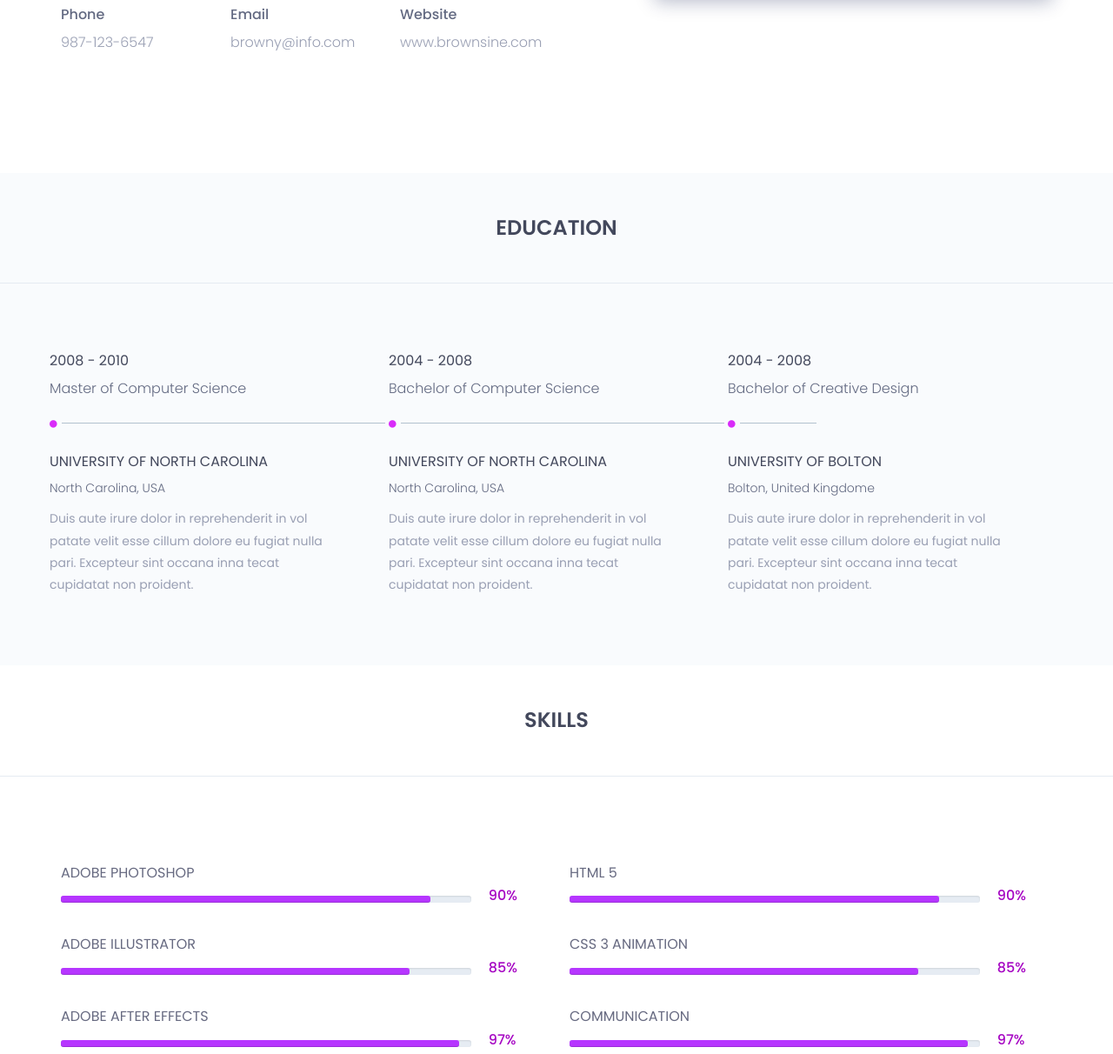
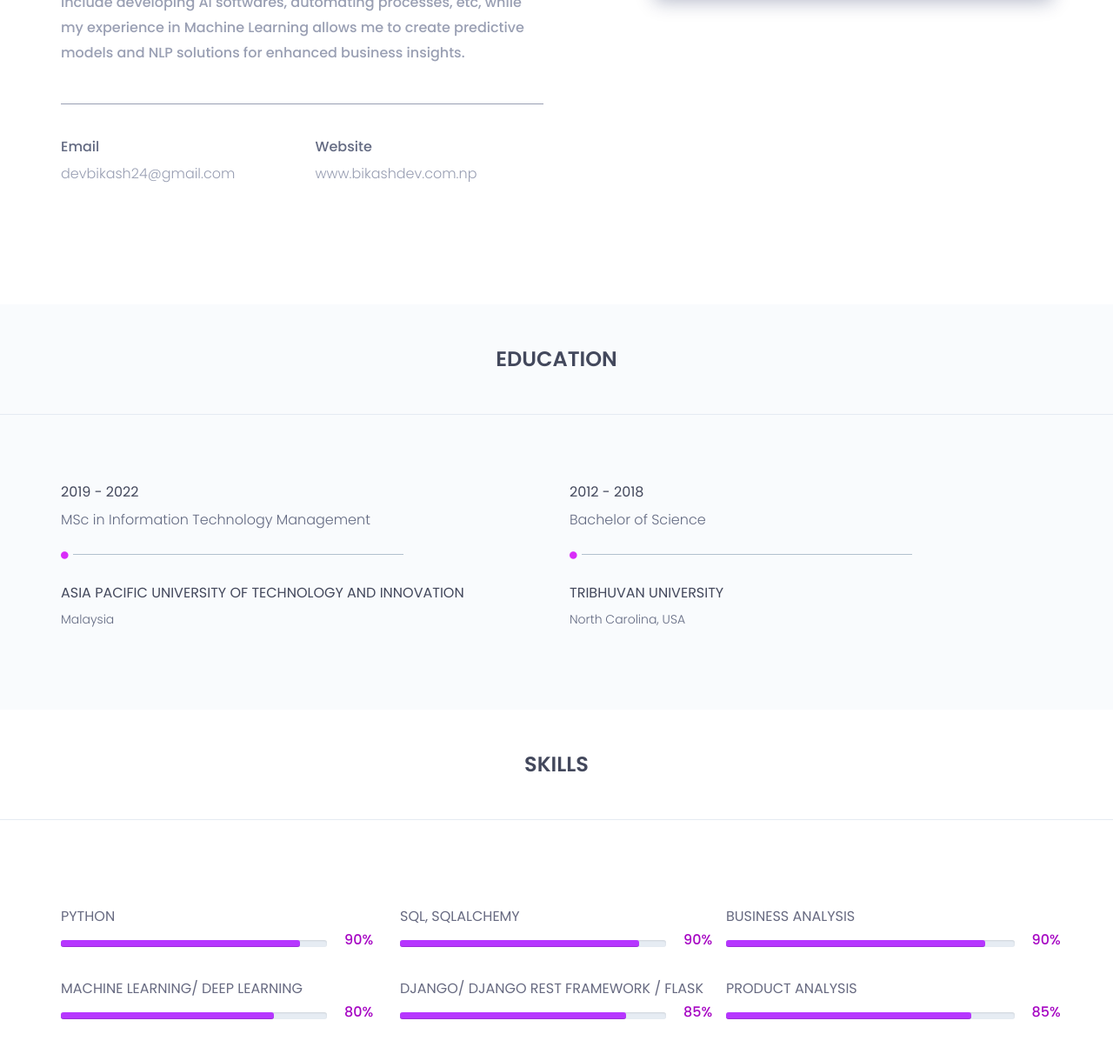
Before and after one commit to devbikash24/BikashDev.github.io, a plain HTML site: page index.html in a window 1280 px wide. Shown: the part 1588-2800 px from the top of the page at 87% size. Drawn offline with nearby package versions, Linux system fonts and the light colour scheme.

Commit message:
more_addition

```diff
--- a/assets/css/style.css
+++ b/assets/css/style.css
@@ -190,7 +190,7 @@ nav.navbar.bootsnav .navbar-toggle i{color: #d92cf9;}
     align-items: center;
     justify-content: center;
     position:relative;
-    background:url(../images/about/welcome-banner.jpg)no-repeat;
+    background:url(../images/about/photo4jpg.jpg)no-repeat;
     background-size:cover;
     background-position: center;
     height:890px;
--- a/index.html
+++ b/index.html
@@ -12,7 +12,7 @@
 		<link href="https://fonts.googleapis.com/css?family=Poppins:100,200,300,400,500,600,700,800,900&amp;subset=devanagari,latin-ext" rel="stylesheet">
 
         <!-- title of site -->
-        <title>Browny</title>
+        <title>Bikash Dev</title>
 
         <!-- For favicon png -->
 		<link rel="shortcut icon" type="image/icon" href="assets/logo/favicon.png"/>
@@ -70,7 +70,7 @@
 			                <button type="button" class="navbar-toggle" data-toggle="collapse" data-target="#navbar-menu">
 			                    <i class="fa fa-bars"></i>
 			                </button>
-			                <a class="navbar-brand" href="index.html">browny</a>
+			                <a class="navbar-brand" href="index.html">BIKASH DEV</a>
 			            </div><!--/.navbar-header-->
 			            <!-- End Header Navigation -->
 
@@ -103,8 +103,8 @@
 				<div class="row">
 					<div class="col-md-12 text-center">
 						<div class="header-text">
-							<h2>hi <span>,</span> i am <br> browny <br> star <span>.</span>   </h2>
-							<p>ui/ux designer and web developer</p>
+							<h2>hi <span>,</span> i am <br> Bikash Dev <span>.</span>   </h2>
+							<p>Business analyst,Python Developer and ML Engineer</p>
 							<a href="assets/download/browney.txt" download>download resume</a>
 						</div><!--/.header-text-->
 					</div><!--/.col-->
@@ -125,28 +125,27 @@
 						<div class="col-sm-6">
 							<div class="single-about-txt">
 								<h3>
-									I am a Professional UI/UX Designer and Web developer. Consectetur an adipisi elita, sed do eiusmod tempor incididunt ut labore et dolore magna aliqua. Ut enim ad minim veniam quis nostrud.
-								</h3>
+									I am an experienced Business Analyst, Python Developer, and Machine Learning expert with a focus on web application development and data analytics. I excel in leading teams, delivering data-driven solutions, and optimizing software projects for enhanced business performance.
 								<p>
-									Duis aute irure dolor in reprehenderit in voluptate velit esse cillum dolore eu fugiat nulla pariatur. Excepteur sint occaecat cupidatat non proident, sunt in culpa qui officia deserunt mollit anim id est laborum. Sed ut perspi unde omnis iste natus error sit voluptatem accusantium doloremque lauda ntium, totam rem aperiam, eaque ipsa quae ab illo inventore veritatis et quasi architecto beatae vitae dicta sunt explicabo. Nemo enim ipsam vo luptatem quia voluptas sit aspernatur aut odit aut fugit,
+									I am a versatile professional with expertise in Project Management, Business Analysis, Python Development, and Machine Learning, specializing in web application development, machine learning and data analytics. I have successfully led cross-functional teams using agile methodologies to deliver high-quality IT projects. With a strong background in gathering business requirements and translating them into actionable technical solutions, I have implemented data-driven strategies to optimize business processes. My technical skills include developing AI softwares, automating processes, etc, while my experience in Machine Learning allows me to create predictive models and NLP solutions for enhanced business insights.
 								</p>
 								<div class="row">
-									<div class="col-sm-4">
+									<!-- <div class="col-sm-4">
 										<div class="single-about-add-info">
 											<h3>phone</h3>
 											<p>987-123-6547</p>
 										</div>
-									</div>
-									<div class="col-sm-4">
+									</div> -->
+									<div class="col-sm-6">
 										<div class="single-about-add-info">
 											<h3>email</h3>
-											<p>browny@info.com</p>
+											<p>devbikash24@gmail.com</p>
 										</div>
 									</div>
-									<div class="col-sm-4">
+									<div class="col-sm-6">
 										<div class="single-about-add-info">
 											<h3>website</h3>
-											<p>www.brownsine.com</p>
+											<p>www.bikashdev.com.np</p>
 										</div>
 									</div>
 								</div>
@@ -154,36 +153,41 @@
 						</div>
 						<div class="col-sm-offset-1 col-sm-5">
 							<div class="single-about-img">
-								<img src="assets/images/about/profile_image.jpg" alt="profile_image">
+								<img src="assets/images/about/bikas_image.jpg" alt="profile_image">
 								<div class="about-list-icon">
 									<ul>
-										<li>
+										<!-- <li>
 											<a href="#">
 												<i  class="fa fa-facebook" aria-hidden="true"></i>
 											</a>
-										</li><!-- / li -->
-										<li>
+										</li>/ li -->
+										<!-- <li>
 											<a href="#">
 												<i  class="fa fa-dribbble" aria-hidden="true"></i>
 											</a>
 
-										</li><!-- / li -->
-										<li>
+										</li>/ li -->
+										<!-- <li>
 											<a href="#">
 												<i  class="fa fa-twitter" aria-hidden="true"></i>
 											</a>
 
-										</li><!-- / li -->
+										</li>/ li -->
 										<li>
 											<a href="#">
 												<i  class="fa fa-linkedin" aria-hidden="true"></i>
 											</a>
 										</li><!-- / li -->
-										<li>
+										<!-- <li>
 											<a href="#">
 												<i  class="fa fa-instagram" aria-hidden="true"></i>
 											</a>
-										</li><!-- / li -->
+										</li>/ li -->
+										<li>
+											<a href="#">
+												<i class="fa fa-github" aria-hidden="true"></i>
+											</a>
+										</li>
 
 
 									</ul><!-- / ul -->
@@ -206,11 +210,11 @@
 			<div class="container">
 				<div class="education-horizontal-timeline">
 					<div class="row">
-						<div class="col-sm-4">
+						<div class="col-sm-6">
 							<div class="single-horizontal-timeline">
 								<div class="experience-time">
-									<h2>2008 - 2010</h2>
-									<h3>master <span>of </span> computer science</h3>
+									<h2>2019 - 2022</h2>
+									<h3>MSc <span>in </span> Information Technology Management </h3>
 								</div><!--/.experience-time-->
 								<div class="timeline-horizontal-border">
 									<i class="fa fa-circle" aria-hidden="true"></i>
@@ -219,21 +223,21 @@
 								<div class="timeline">
 									<div class="timeline-content">
 										<h4 class="title">
-											university of north carolina
+											Asia Pacific University of Technology and Innovation
 										</h4>
-										<h5>north carolina, USA</h5>
-										<p class="description">
+										<h5>Malaysia</h5>
+										<!-- <p class="description">
 											Duis aute irure dolor in reprehenderit in vol patate velit esse cillum dolore eu fugiat nulla pari. Excepteur sint occana inna tecat cupidatat non proident.
-										</p>
+										</p> -->
 									</div><!--/.timeline-content-->
 								</div><!--/.timeline-->
 							</div>
 						</div>
-						<div class="col-sm-4">
+						<div class="col-sm-6">
 							<div class="single-horizontal-timeline">
 								<div class="experience-time">
-									<h2>2004 - 2008</h2>
-									<h3>bachelor <span>of </span> computer science</h3>
+									<h2>2012 - 2018</h2>
+									<h3>Bachelor <span>of </span> science</h3>
 								</div><!--/.experience-time-->
 								<div class="timeline-horizontal-border">
 									<i class="fa fa-circle" aria-hidden="true"></i>
@@ -242,40 +246,17 @@
 								<div class="timeline">
 									<div class="timeline-content">
 										<h4 class="title">
-											university of north carolina
+											Tribhuvan University
 										</h4>
 										<h5>north carolina, USA</h5>
-										<p class="description">
+										<!-- <p class="description">
 											Duis aute irure dolor in reprehenderit in vol patate velit esse cillum dolore eu fugiat nulla pari. Excepteur sint occana inna tecat cupidatat non proident.
-										</p>
+										</p> -->
 									</div><!--/.timeline-content-->
 								</div><!--/.timeline-->
 							</div>
 						</div>
-						<div class="col-sm-4">
-							<div class="single-horizontal-timeline">
-								<div class="experience-time">
-									<h2>2004 - 2008</h2>
-									<h3>bachelor <span>of </span> creative design</h3>
-								</div><!--/.experience-time-->
-								<div class="timeline-horizontal-border">
-									<i class="fa fa-circle" aria-hidden="true"></i>
-									<span class="single-timeline-horizontal spacial-horizontal-line
-									"></span>
-								</div>
-								<div class="timeline">
-									<div class="timeline-content">
-										<h4 class="title">
-											university of bolton
-										</h4>
-										<h5>bolton, united kingdome</h5>
-										<p class="description">
-											Duis aute irure dolor in reprehenderit in vol patate velit esse cillum dolore eu fugiat nulla pari. Excepteur sint occana inna tecat cupidatat non proident.
-										</p>
-									</div><!--/.timeline-content-->
-								</div><!--/.timeline-->
-							</div>
-						</div>
+
 					</div>
 				</div>
 			</div>
@@ -291,10 +272,10 @@
 					</div>
 					<div class="container">
 						<div class="row">
-							<div class="col-md-6">
+							<div class="col-md-4">
 								<div class="single-skill-content">
 									<div class="barWrapper">
-										<span class="progressText">adobe photoshop</span>
+										<span class="progressText">python</span>
 										<div class="single-progress-txt">
 											<div class="progress ">
 												<div class="progress-bar" role="progressbar" aria-valuenow="90" aria-valuemin="10" aria-valuemax="100" style="">
@@ -305,29 +286,29 @@
 										</div>
 									</div><!-- /.barWrapper -->
 									<div class="barWrapper">
-										<span class="progressText">adobe illustrator</span>
+										<span class="progressText">Machine learning/ Deep Learning</span>
 										<div class="single-progress-txt">
 											<div class="progress ">
-											   <div class="progress-bar" role="progressbar" aria-valuenow="85" aria-valuemin="10" aria-valuemax="100" style="">
+											   <div class="progress-bar" role="progressbar" aria-valuenow="80" aria-valuemin="10" aria-valuemax="100" style="">
 
 											   </div>
 											</div>
-											<h3>85%</h3>
+											<h3>80%</h3>
 										</div>
 									</div><!-- /.barWrapper -->
 									<div class="barWrapper">
-										<span class="progressText">adobe after effects</span>
+										<span class="progressText">Generative AI</span>
 										<div class="single-progress-txt">
 											<div class="progress ">
-											   <div class="progress-bar" role="progressbar" aria-valuenow="97" aria-valuemin="10" aria-valuemax="100" style="">
+											   <div class="progress-bar" role="progressbar" aria-valuenow="60" aria-valuemin="10" aria-valuemax="100" style="">
 
 											   </div>
 											</div>
-											<h3>97%</h3>
+											<h3>60%</h3>
 										</div>
 									</div><!-- /.barWrapper -->
 									<div class="barWrapper">
-										<span class="progressText">sketch</span>
+										<span class="progressText">Data Analysis & visualization</span>
 										<div class="single-progress-txt">
 											<div class="progress ">
 											   <div class="progress-bar" role="progressbar" aria-valuenow="90" aria-valuemin="10" aria-valuemax="100" style="">
@@ -339,10 +320,10 @@
 									</div><!-- /.barWrapper -->
 								</div>
 							</div>
-							<div class="col-md-6">
+							<div class="col-md-4">
 								<div class="single-skill-content">
 									<div class="barWrapper">
-										<span class="progressText">html 5</span>
+										<span class="progressText">SQL, SQLAlchemy</span>
 										<div class="single-progress-txt">
 											<div class="progress ">
 												<div class="progress-bar" role="progressbar" aria-valuenow="90" aria-valuemin="10" aria-valuemax="100" style="">
@@ -353,7 +334,8 @@
 										</div>
 									</div><!-- /.barWrapper -->
 									<div class="barWrapper">
-										<span class="progressText">css 3 animation</span>
+										<span class="progressText">Django/ Django Rest Framework
+											/ Flask</span>
 										<div class="single-progress-txt">
 											<div class="progress ">
 											   <div class="progress-bar" role="progressbar" aria-valuenow="85" aria-valuemin="10" aria-valuemax="100" style="">
@@ -364,7 +346,7 @@
 										</div>
 									</div><!-- /.barWrapper -->
 									<div class="barWrapper">
-										<span class="progressText">communication</span>
+										<span class="progressText">React, JavaScript</span>
 										<div class="single-progress-txt">
 											<div class="progress ">
 											   <div class="progress-bar" role="progressbar" aria-valuenow="97" aria-valuemin="10" aria-valuemax="100" style="">
@@ -375,7 +357,55 @@
 										</div>
 									</div><!-- /.barWrapper -->
 									<div class="barWrapper">
-										<span class="progressText"> creativity</span>
+										<span class="progressText"> AWS</span>
+										<div class="single-progress-txt">
+											<div class="progress ">
+											   <div class="progress-bar" role="progressbar" aria-valuenow="90" aria-valuemin="10" aria-valuemax="100" style="">
+
+											   </div>
+											</div>
+											<h3>90%</h3>
+										</div>
+									</div><!-- /.barWrapper -->
+								</div>
+							</div>
+							<div class="col-md-4"></div>
+								<div class="single-skill-content">
+									<div class="barWrapper">
+										<span class="progressText">Business Analysis</span>
+										<div class="single-progress-txt">
+											<div class="progress ">
+												<div class="progress-bar" role="progressbar" aria-valuenow="90" aria-valuemin="10" aria-valuemax="100" style="">
+
+												</div>
+											</div>
+											<h3>90%</h3>
+										</div>
+									</div><!-- /.barWrapper -->
+									<div class="barWrapper">
+										<span class="progressText">Product Analysis</span>
+										<div class="single-progress-txt">
+											<div class="progress ">
+											   <div class="progress-bar" role="progressbar" aria-valuenow="85" aria-valuemin="10" aria-valuemax="100" style="">
+
+											   </div>
+											</div>
+											<h3>85%</h3>
+										</div>
+									</div><!-- /.barWrapper -->
+									<div class="barWrapper">
+										<span class="progressText">Communication</span>
+										<div class="single-progress-txt">
+											<div class="progress ">
+											   <div class="progress-bar" role="progressbar" aria-valuenow="97" aria-valuemin="10" aria-valuemax="100" style="">
+
+											   </div>
+											</div>
+											<h3>97%</h3>
+										</div>
+									</div><!-- /.barWrapper -->
+									<div class="barWrapper">
+										<span class="progressText"> Project/Team Management</span>
 										<div class="single-progress-txt">
 											<div class="progress ">
 											   <div class="progress-bar" role="progressbar" aria-valuenow="90" aria-valuemin="10" aria-valuemax="100" style="">
```
Also changed, not shown: assets/images/about/bikas_image.jpg (added), assets/images/about/photo4jpg.jpg (added).
